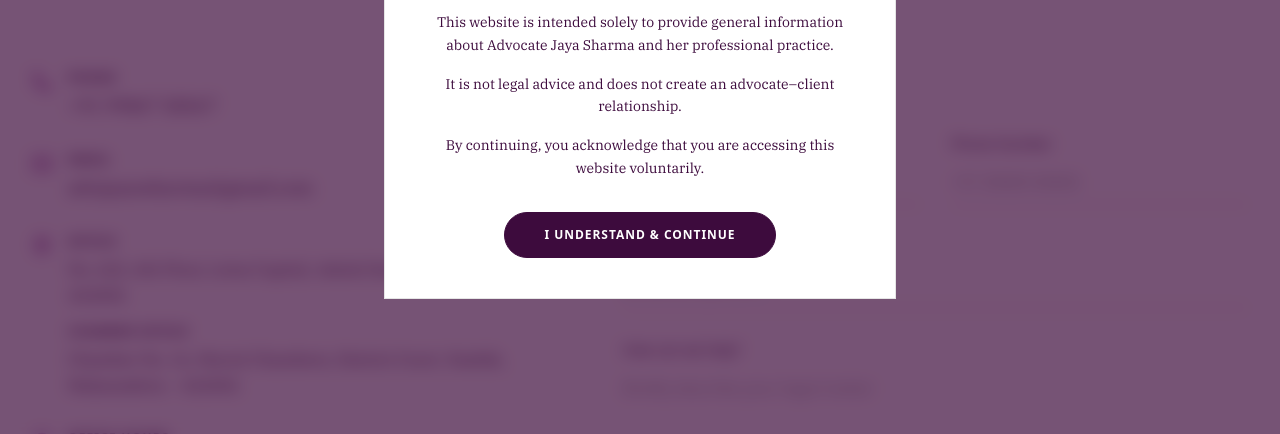
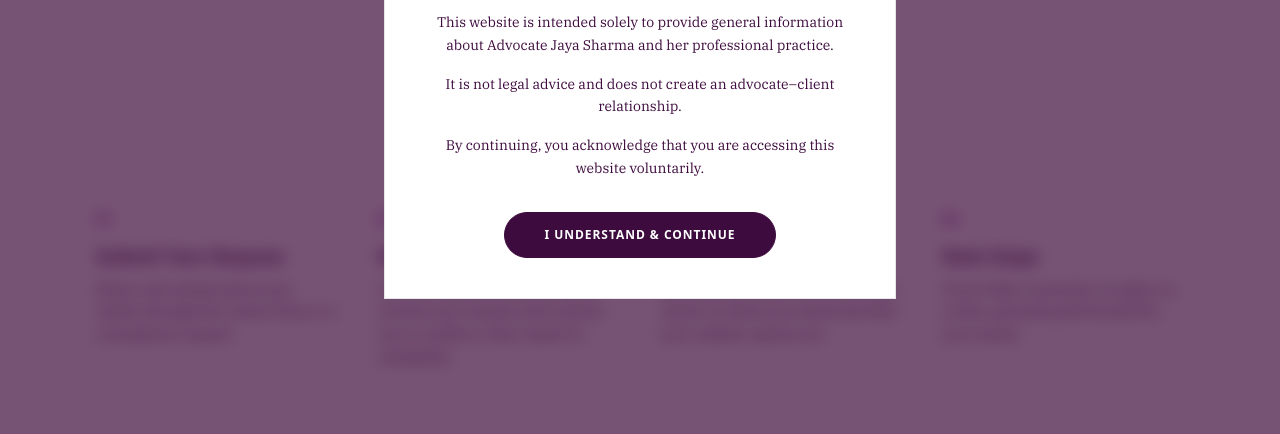
Before and after one commit to pavanjaya/jayasharma, a Next.js app: page /contact in a window 1280 px wide. Shown: the part 357-791 px from the top of the page. Built offline with nearby package versions, Linux system fonts and the light colour scheme; no server answers; a web font is replaced by a local one.

Commit message:
Add 'What Happens Next' process section to Contact page

```diff
--- a/src/app/contact/page.tsx
+++ b/src/app/contact/page.tsx
@@ -4,6 +4,7 @@ import Button from "@/components/Button";
 import PageHeader from "@/components/PageHeader";
 import Contact from "@/components/Contact";
 import Reveal from "@/components/motion/Reveal";
+import { RevealStagger, RevealStaggerItem } from "@/components/motion/RevealStagger";
 
 export const metadata: Metadata = {
   title: "Contact | Advocate Jaya Sharma & Associates",
@@ -19,6 +20,29 @@ const OFFICE_MAP_QUERY = encodeURIComponent(
   "Lotus Capital, Ashok Stambh, Nashik, Maharashtra 422002"
 );
 
+const PROCESS_STEPS = [
+  {
+    title: "Submit Your Request",
+    description:
+      "Share a few details about your matter through the contact form or a consultation request.",
+  },
+  {
+    title: "We Review & Reach Out",
+    description:
+      "Advocate Jaya Sharma personally reviews your enquiry and contacts you to confirm a time, based on availability.",
+  },
+  {
+    title: "Consultation",
+    description:
+      "Discuss your matter directly and get clarity on where you stand and what your realistic options are.",
+  },
+  {
+    title: "Next Steps",
+    description:
+      "If you'd like to proceed, we agree on a clear, practical path forward for your matter.",
+  },
+];
+
 export default function ContactPage() {
   return (
     <>
@@ -27,6 +51,33 @@ export default function ContactPage() {
         title="Contact Us"
         description="Reach out to discuss your legal matter. Available for consultations by appointment."
       />
+
+      <section className="mx-auto max-w-6xl px-6 pb-20 lg:px-8">
+        <Reveal className="mx-auto max-w-2xl text-center">
+          <p className="text-sm font-semibold uppercase tracking-widest text-[var(--color-gold)]">
+            What Happens Next
+          </p>
+          <h2 className="mt-3 font-serif-display text-4xl font-semibold tracking-tight text-[var(--color-navy)] sm:text-5xl">
+            After You Reach Out
+          </h2>
+        </Reveal>
+
+        <RevealStagger className="mt-14 grid gap-10 sm:grid-cols-2 lg:grid-cols-4">
+          {PROCESS_STEPS.map((step, i) => (
+            <RevealStaggerItem key={step.title} className="text-center lg:text-left">
+              <span className="font-serif-display text-sm font-semibold text-[var(--color-gold)]">
+                {String(i + 1).padStart(2, "0")}
+              </span>
+              <p className="mt-3 font-serif-display text-lg font-semibold text-[var(--color-navy)]">
+                {step.title}
+              </p>
+              <p className="mt-2 text-sm leading-relaxed text-[#3d0b3d]">
+                {step.description}
+              </p>
+            </RevealStaggerItem>
+          ))}
+        </RevealStagger>
+      </section>
 
       <Contact />
 
```
